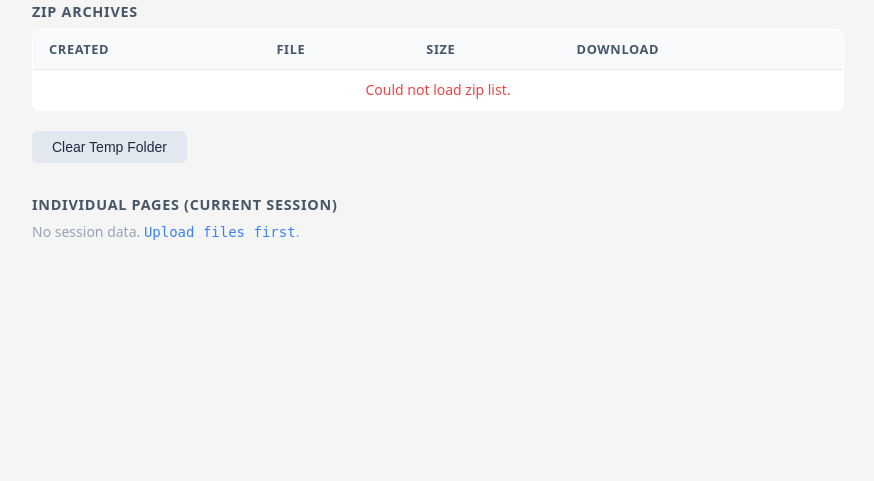
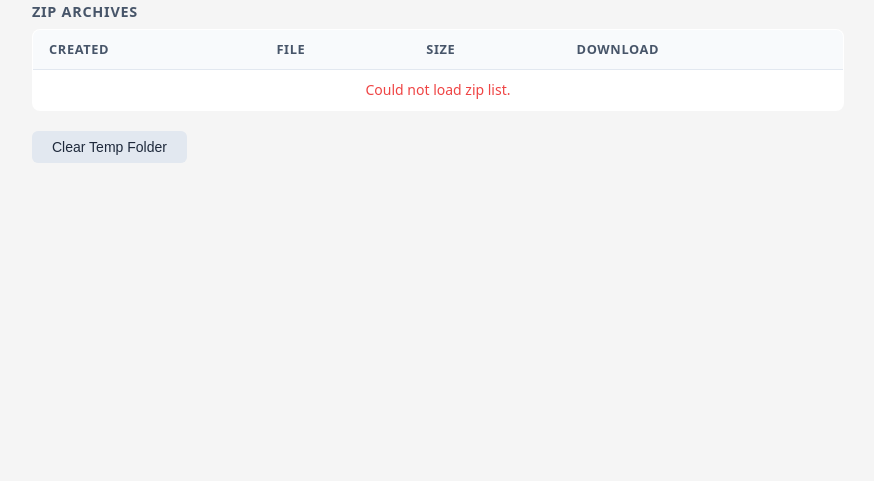
Before and after one commit to zzpanic/llm-document-ingestion, a Python web app: template app/templates/download.html in a window 1280 px wide. Shown: the part 141-622 px from the top of the page, without its empty margins (202-1076 px from the left). Run offline with Jinja, Linux system fonts and the light colour scheme; the template is opened without the code that fills it, so the values that code supplies are empty.

Commit message:
Remove individual page download section from download page
Only zip archives are needed now that extraction is batched.
Removed the Individual Pages section, its JS, and unused variables.

Co-Authored-By: Claude Sonnet 4.6 (1M context) <noreply@anthropic.com>

```diff
--- a/app/templates/download.html
+++ b/app/templates/download.html
@@ -25,30 +25,13 @@
     </div>
 </div>
 
-<div class="section-block">
-    <h3>Individual Pages (current session)</h3>
-    <ul id="page-list" class="page-list">
-        <li class="empty">Loading…</li>
-    </ul>
-</div>
 {% endblock %}
 
 {% block scripts %}
 <script>
 (function () {
     const zipBody   = document.getElementById('zip-body');
-    const pageList  = document.getElementById('page-list');
     const clearBtn  = document.getElementById('clear-btn');
-
-    const fileIds     = JSON.parse(sessionStorage.getItem('fileIds') || '[]');
-    const filenameMap = JSON.parse(sessionStorage.getItem('filenameMap') || '{}');
-
-    function mdName(id) {
-        const orig = filenameMap[id] || '';
-        if (!orig) return id + '.md';
-        const dot = orig.lastIndexOf('.');
-        return (dot > 0 ? orig.slice(0, dot) : orig) + '.md';
-    }
 
     // ── Blob download (bypasses SmartScreen on Edge/Windows) ─
     async function downloadViaBlob(url, filename, linkEl) {
@@ -124,36 +107,6 @@
 
     loadZips();
 
-    // ── Individual pages ──────────────────────────────────
-
-    if (!fileIds.length) {
-        pageList.innerHTML = '<li class="empty">No session data. <a href="/ui/upload">Upload files first</a>.</li>';
-    } else {
-        fetch('/status')
-            .then(r => r.json())
-            .then(data => {
-                const statusMap = data.status || {};
-                const doneIds = fileIds.filter(id => (statusMap[id] || {}).state === 'done');
-                if (!doneIds.length) {
-                    pageList.innerHTML = '<li class="empty">No pages extracted yet. <a href="/ui/status">Check status</a>.</li>';
-                } else {
-                    pageList.innerHTML = doneIds.map(id => {
-                        const name = mdName(id);
-                        return `<li><a href="#" data-dl-url="/download/pages/${id}" data-dl-name="${escHtml(name)}">${escHtml(name)}</a></li>`;
-                    }).join('');
-                    document.getElementById('page-list').addEventListener('click', e => {
-                        const a = e.target.closest('a[data-dl-url]');
-                        if (!a) return;
-                        e.preventDefault();
-                        downloadViaBlob(a.dataset.dlUrl, a.dataset.dlName, a);
-                    });
-                }
-            })
-            .catch(() => {
-                pageList.innerHTML = '<li class="empty">Could not load status.</li>';
-            });
-    }
-
     function escHtml(str) {
         return String(str).replace(/&/g,'&amp;').replace(/</g,'&lt;').replace(/>/g,'&gt;');
     }
```
